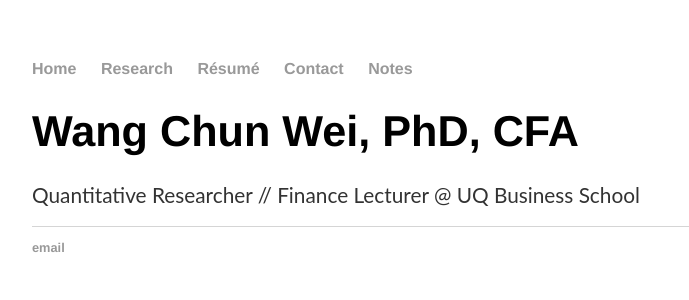
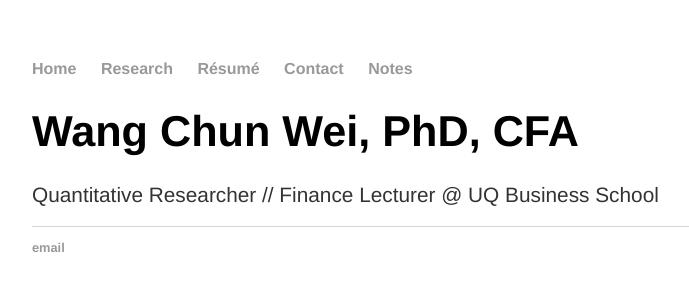
Before and after one commit to weiwangchun/weiwangchun.github.io, a Jekyll site: the page built from index.html, in a window 1280 px wide. Shown: the top 300 px of the page, without its empty margins (160-849 px from the left). Built offline with Jekyll 4.4.1, drawn with Linux system fonts in a browser that asks for light colours.

Commit message:
Update main.css

```diff
--- a/css/main.css
+++ b/css/main.css
@@ -25,7 +25,7 @@ h1 {
 }
 p {
     font-size: 1.3em;
-    font-family: 'Lato';
+    font-family: 'Helvetica Neue';
     line-height: 1em;
     color: #333;
 }
```
